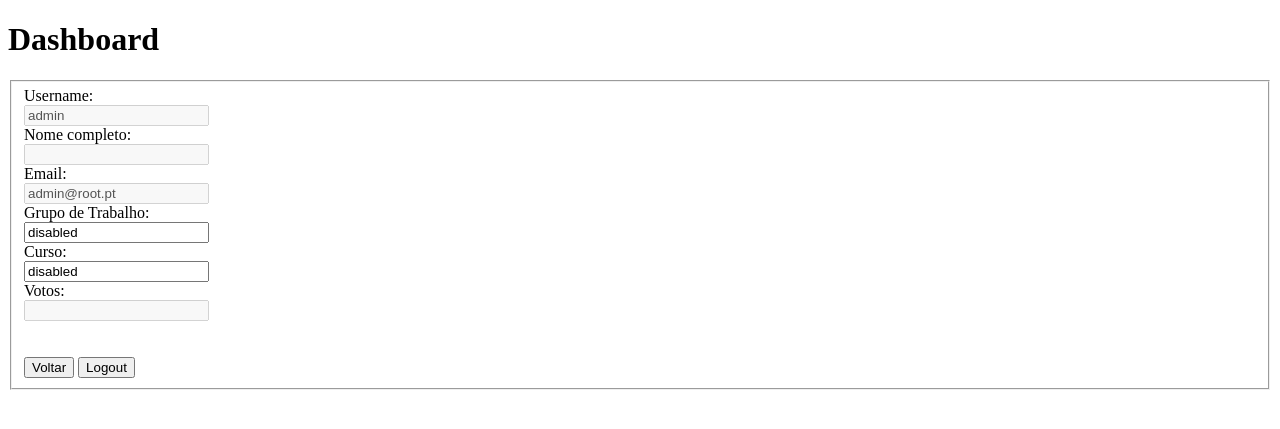
After one commit to bcarvalheiro/DjangoParte1, a Django app: page /votacao/dashboard in a window 1280 px wide. The commit adds this page. Shown: the top 429 px of the page. Run offline with Django 4.2, Linux system fonts and the light colour scheme; a user stored in the database is signed in; data comes from the database, SQL or seed files in the repository; both versions use the stored data as it was after the commit.

```diff
--- a/siteiscte/votacao/templates/votacao/criaropcao.html
+++ b/siteiscte/votacao/templates/votacao/criaropcao.html
@@ -14,12 +14,12 @@ Questão : {{ questao.questao_texto }}
     <p><strong>{{error_message}}</strong></p>
 {% endif %}
 
-<form class="criaropcao"  method="post" action="{% url 'votacao:inseriropcao' questao.id %}">
+<form class="criaropcao"  method="post" action="{% url 'votacao:criaropcao' questao.id %}">
   {% csrf_token %}
 <fieldset>
-  <label for="opcao_texto">Texto da nova opção</label><br>
+  <label for="opcao_texto">Texto da nova Opção:</label><br>
   <input type="text" id="opcao_texto" name="opcao_texto" value=""><br>
-  <input type="submit" value="Inserir">
+  <input type="submit" value="Gravar nova Opção">
 </fieldset>
 </form>
 
--- a/siteiscte/votacao/templates/votacao/criarquestao.html
+++ b/siteiscte/votacao/templates/votacao/criarquestao.html
@@ -12,7 +12,7 @@
     <p><strong>{{error_message}}</strong></p>
 {% endif %}
 
-<form class="criarquestao"  method="post" action="{% url 'votacao:inserirquestao' %}"  target="_self">
+<form class="criarquestao"  method="post" action="{% url 'votacao:criarquestao' %}"  target="_self">
   {% csrf_token %}
 <fieldset>
   <label for="questao_texto">Texto da nova questão</label><br>
--- /dev/null
+++ b/siteiscte/votacao/templates/votacao/dashboard.html
@@ -0,0 +1,43 @@
+<!DOCTYPE html>
+<html lang="en">
+<head>
+    <meta charset="UTF-8">
+    <title>Dashboard</title>
+</head>
+<body>
+<h1>Dashboard</h1>
+    {% if userPage.is_authenticated %}
+        <form class="criaruser"  method="post" action="{% url 'votacao:index' %}">
+        {% csrf_token %}
+        <fieldset>
+          <label for="username">Username:</label><br>
+          <input type="text" id="username" name="username" value = {{ userPage }} disabled><br>
+          <label for="nome_completo">Nome completo:</label><br>
+          <input type="text" id="nome_completo" name="nome_completo" value = "{{ userPage.aluno.nome_completo }}" disabled><br>
+          <label for="email">Email:</label><br>
+          <input type="text" id="email" name="email" value = {{ userPage.email }} disabled><br>
+          <label for="grupo_trab">Grupo de Trabalho:</label><br>
+          <input type="text" id="grupo_trab" name="grupo_trab" value = {{ userPage.aluno.grupo_trab }} disabled><br>
+          <label for="curso">Curso:</label><br>
+          <input type="text" id="curso" name="curso" value = {{ userPage.aluno.curso }} disabled><br>
+          <label for="votos">Votos:</label><br>
+          <input type="text" id="votos" name="votos" value= "{{ userPage.aluno.votos }}" disabled ><br><br><br>
+          <input type="submit" value="Voltar">
+
+        <a href="{% url 'votacao:logout' %}">
+            <input type="button" value="Logout">
+        </a>
+    {% else %}
+        <p>Not logged in</p>
+        <a href="{% url 'votacao:login' %}">
+        <input type="button" value="Login">
+        </a>
+    {% endif %}
+        </fieldset>
+
+</form>
+
+
+
+</body>
+</html>
--- a/siteiscte/votacao/urls.py
+++ b/siteiscte/votacao/urls.py
@@ -15,7 +15,10 @@ urlpatterns = [
     #ex:votacao/1/voto
     path('<int:questao_id>/voto', views.voto, name='voto'),
     path('criarquestao', views.criarquestao, name='criarquestao'),
-    path('inserirquestao', views.inserirquestao, name='inserirquestao'),
     path('<int:questao_id>/criaropcao', views.criaropcao, name='criaropcao'),
-    path('<int:questao_id>/inseriropcao', views.inseriropcao, name='inseriropcao'),
+    path('login', views.login, name='login'),
+    path('dashboard', views.dashboard, name='dashboard'),
+    path('novouser', views.novouser, name='novouser'),
+    path('logout', views.logout, name='logout'),
+    path('<int:questao_id>/eliminar', views.eliminar, name='eliminar')
 ]
--- a/siteiscte/votacao/views.py
+++ b/siteiscte/votacao/views.py
@@ -4,19 +4,31 @@ from django.shortcuts import render, get_object_or_404
 from django.http import HttpResponse, Http404, HttpResponseRedirect
 from django.template import loader
 from django.urls import reverse
-
-from .models import Questao, Opcao
+from django.contrib.auth import authenticate
+from django.contrib.auth import logout as auth_logout
+from django.contrib.auth import login as auth_login
+from django.contrib.auth.models import User
+from .models import Questao, Opcao, Aluno
 
 
 # Create your views here.
 
 def index(request):
     latest_question_list = Questao.objects.order_by('-pub_data')
-    #template = loader.get_template('votacao/templates/index.html')
-    context= {'latest_question_list': latest_question_list}
+    if request.method == 'POST':
+        userid = request.user.username
+        userPage = User.objects.get(username=userid)
+        context = {'latest_question_list': latest_question_list, 'userPage': userPage}
+        return render(request, 'votacao/index.html', context)
+    else:
+        context = {'latest_question_list': latest_question_list}
+        return render(request, 'votacao/index.html', context)
+
+
+
     #output = ', '.join([q.questao_texto for q in latest_question_list])
     #return HttpResponse(template.render(context,request))
-    return render(request, 'votacao/index.html', context)
+
 
 def detalhe(request, questao_id):
     question = get_object_or_404(Questao, pk=questao_id)
@@ -41,28 +53,73 @@ def voto(request,questao_id):
         #a mpágina web anterior
     return HttpResponseRedirect(reverse('votacao:resultados', args=(questao_id,)))
 def criarquestao(request):
-    return render(request, 'votacao/criarquestao.html')
+    if request.method == 'POST':
+        if not request.POST['questao_texto']:
+            return render(request, 'votacao/criarquestao.html',
+                          {'error_message': 'Preencha o campo antes de submeter.'})
+        else:
+            Questao(questao_texto=request.POST['questao_texto'], pub_data=timezone.now()).save()
+            return HttpResponseRedirect(reverse('votacao:index'))
+    else:
+        return render(request, 'votacao/criarquestao.html')
 
 
-def inserirquestao(request):
+def eliminar(request, questao_id):
+    Questao.objects.filter(id=questao_id).delete()
+    return HttpResponseRedirect(reverse('votacao:index'))
 
-    if not request.POST['questao_texto']:
-        return render(request, 'votacao/criarquestao.html', {'error_message': 'Preencha o campo antes de submeter.'})
+def criaropcao(request, questao_id):
+    if request.method == 'POST':
+        if not request.POST['opcao_texto']:
+            questao = get_object_or_404(Questao, pk=questao_id)
+            return render(request, 'votacao/criaropcao.html', {'questao': questao, 'error_message': 'Preencha o campo antes de submeter.'})
+        else:
+            question = Questao.objects.get(pk=questao_id)
+            question.opcao_set.create(opcao_texto=request.POST['opcao_texto'], votos=0)
+            return HttpResponseRedirect(reverse('votacao:index'))
     else:
-        Questao(questao_texto=request.POST['questao_texto'], pub_data=timezone.now()).save()
-        return HttpResponseRedirect(reverse('votacao:index'))
+        questao = get_object_or_404(Questao, pk=questao_id)
+        return render(request, 'votacao/criaropcao.html', {'questao': questao})
+
+def login(request):
+    if request.method == 'POST':
+        try:
+            password = request.POST['password']
+            userid = request.POST['username']
+            user = authenticate(username=userid, password=password)
+            if user is not None:
+                auth_login(request,user)
+                request.session['userid'] = user.username
+                return HttpResponseRedirect(reverse('votacao:index'))
+            else:
+                return render(request, 'votacao/login.html')
+        except KeyError:
+            return render(request, 'votacao/login.html')
+    else:
+        return render(request, 'votacao/login.html')
 
 
-def criaropcao(request, questao_id):
-    questao = get_object_or_404(Questao,pk=questao_id)
-    return render(request, 'votacao/criaropcao.html', {'questao': questao})
+def dashboard(request):
+    userid = request.user.username
+    userPage = User.objects.get(username=userid)
+    return render(request, 'votacao/dashboard.html', {'userPage': userPage})
 
+def novouser(request):
+    if request.method == 'POST':
+        password = request.POST['password']
+        username = request.POST['username']
+        curso = request.POST['curso']
+        nome_completo = request.POST['nome_completo']
+        grupo_trab = request.POST['grupo_trab']
+        email = request.POST['email']
+        user = User.objects.create_user(username, email, password)
+        aluno = Aluno.objects.create(user=user, nome_completo=nome_completo, grupo_trab=grupo_trab, curso=curso, votos=0)
+        aluno.save()
+        if aluno.pk is not None:
+            return HttpResponseRedirect(reverse('votacao:index'))
+    else:
+        return render(request, 'votacao/criarutilizador.html')
 
-def inseriropcao(request, questao_id):
-    if not request.POST['opcao_texto']:
-        questao = get_object_or_404(Questao, pk=questao_id)
-        return render(request, 'votacao/criaropcao.html', {'questao': questao, 'error_message': 'Preencha o campo antes de submeter.'})
-    else:
-        question = Questao.objects.get(pk=questao_id)
-        question.opcao_set.create(opcao_texto=request.POST['opcao_texto'], votos=0)
-        return HttpResponseRedirect(reverse('votacao:index'))
+def logout(request):
+    auth_logout(request)
+    return HttpResponseRedirect(reverse('votacao:index'))
```
Also changed, not shown: siteiscte/votacao/models.py (+10 -0 lines), siteiscte/votacao/templates/votacao/criarutilizador.html (added, +29 -0 lines), siteiscte/votacao/templates/votacao/detalhe.html (+8 -2 lines), siteiscte/votacao/templates/votacao/index.html (+29 -4 lines), siteiscte/votacao/templates/votacao/login.html (added, +21 -0 lines), siteiscte/db.sqlite3, siteiscte/votacao/migrations/0002_aluno.py (added).
